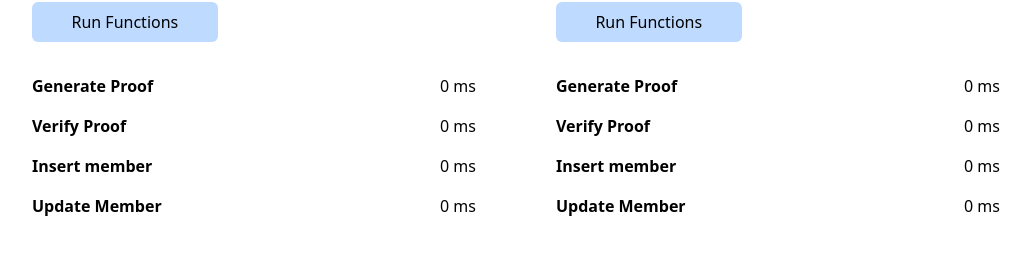
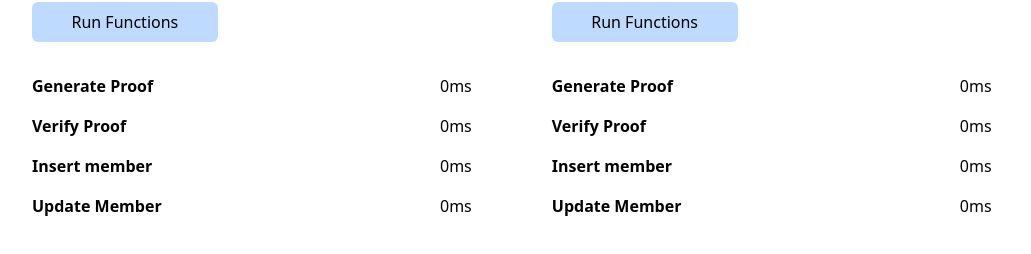
Before and after one commit to vplasencia/vc-revocation-benchmarks, a Next.js app in the folder browser/: page / in a window 1280 px wide. Shown: the part 210-464 px from the top of the page, without its empty margins (8-1039 px from the left). Built offline with nearby package versions, Linux system fonts and the light colour scheme.

Commit message:
refactor: use pretty-ms to show time

```diff
--- a/browser/package.json
+++ b/browser/package.json
@@ -19,6 +19,7 @@
     "idb-keyval": "^6.2.2",
     "next": "15.5.3",
     "poseidon-lite": "^0.3.0",
+    "pretty-ms": "^9.3.0",
     "react": "19.1.0",
     "react-apexcharts": "^1.7.0",
     "react-dom": "19.1.0",
--- a/browser/src/app/page.tsx
+++ b/browser/src/app/page.tsx
@@ -12,6 +12,7 @@ import {
   Proof
 } from "@iden3/js-merkletree"
 import { Identity } from "@semaphore-protocol/identity"
+import prettyMilliseconds from "pretty-ms"
 import { run } from "@/utils/run-function"
 import InputNumber from "@/components/InputNumber"
 
@@ -166,7 +167,9 @@ export default function Home() {
                   <div className="flex gap-6 py-2">
                     <div className="flex font-semibold w-96">{fn}</div>{" "}
                     <div className="font-normal">
-                      {smtTimes[i] ? `${smtTimes[i].toFixed(2)} ms` : "0 ms"}
+                      {smtTimes[i]
+                        ? `${prettyMilliseconds(smtTimes[i])}`
+                        : "0ms"}
                     </div>
                   </div>
                 </div>
@@ -198,8 +201,8 @@ export default function Home() {
                     <div className="flex font-semibold w-96">{fn}</div>{" "}
                     <div className="font-normal">
                       {leanIMTTimes[i]
-                        ? `${leanIMTTimes[i].toFixed(2)} ms`
-                        : "0 ms"}
+                        ? `${prettyMilliseconds(leanIMTTimes[i])}`
+                        : "0ms"}
                     </div>
                   </div>
                 </div>
```
Also changed, not shown: 1 other file (tests, documents, lock files or other folders).
